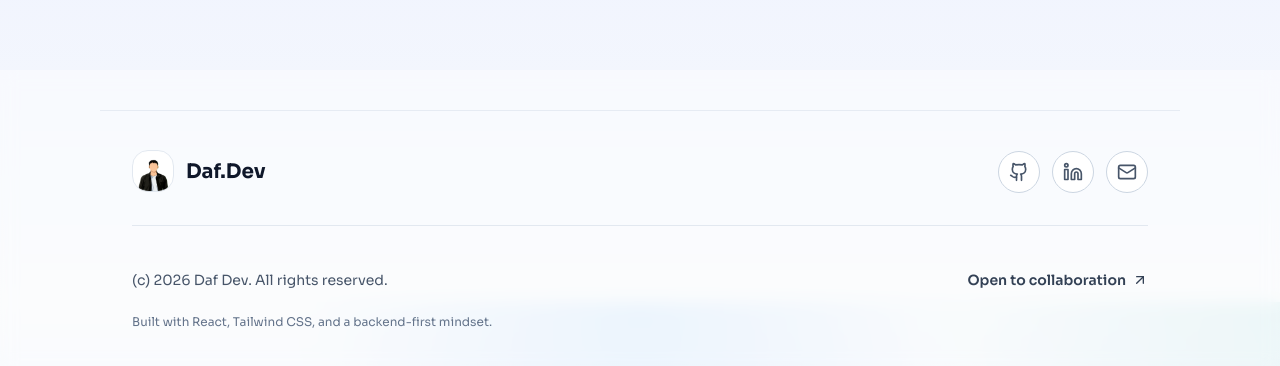
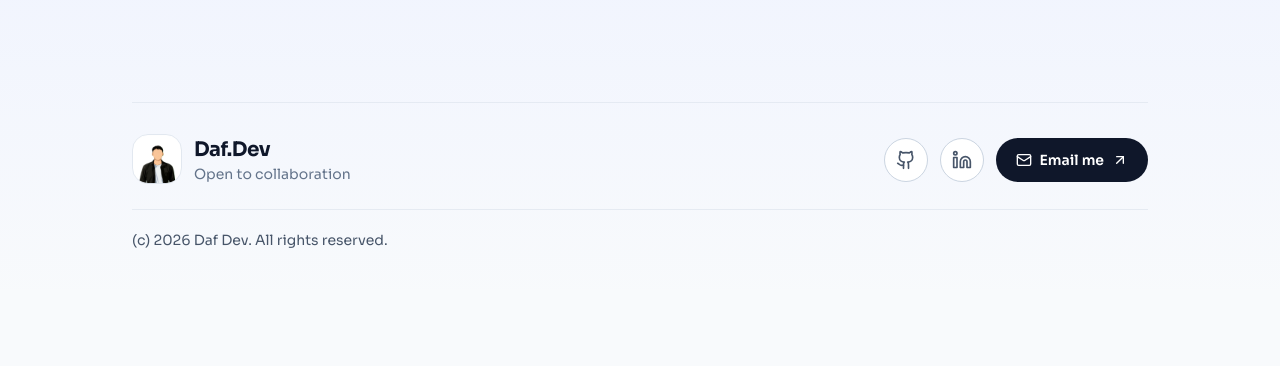
Before and after one commit to daffarmd/dafdev-portofolio, a React (Vite) app: page / in a window 1280 px wide. Shown: the part 1298-1664 px from the top of the page. After the commit the page ends 1588 px from the top, so only its background shows below. Built offline with nearby package versions, Linux system fonts and the light colour scheme.

Commit message:
feat: update footer layout and content for improved accessibility and user engagement

```diff
--- a/src/components/layout/Footer.tsx
+++ b/src/components/layout/Footer.tsx
@@ -14,18 +14,19 @@ const Footer: React.FC<FooterProps> = ({ language }) => {
     ? {
         rights: `(c) ${currentYear} Daf Dev. Seluruh hak cipta dilindungi.`,
         collaboration: 'Terbuka untuk kolaborasi',
-        built: 'Dibangun dengan React, Tailwind CSS, dan mindset backend-first.',
+        emailAction: 'Email saya',
       }
     : {
         rights: `(c) ${currentYear} Daf Dev. All rights reserved.`,
         collaboration: 'Open to collaboration',
-        built: 'Built with React, Tailwind CSS, and a backend-first mindset.',
+        emailAction: 'Email me',
       };
 
   return (
-    <footer className="bg-white/40 py-8 backdrop-blur dark:bg-dark-900/80 sm:py-10">
-      <div className="mx-auto w-full max-w-[1080px] border-t border-slate-200/80 px-4 pt-8 dark:border-slate-700 sm:px-6 sm:pt-10 md:px-8">
-        <div className="flex flex-col items-start justify-between gap-6 md:flex-row md:items-center">
+    <footer className="pb-8 pt-6 sm:pb-10 sm:pt-8">
+      <div className="mx-auto w-full max-w-[1080px] px-4 sm:px-6 md:px-8">
+        <div className="border-t border-slate-200/80 pt-6 dark:border-slate-700 sm:pt-8">
+          <div className="flex flex-col gap-6 sm:flex-row sm:items-center sm:justify-between">
             <div className="flex items-center">
               <motion.div
                 className="overflow-hidden rounded-xl border border-slate-200 bg-white dark:border-slate-700 dark:bg-dark-800 sm:rounded-2xl"
@@ -36,13 +37,14 @@ const Footer: React.FC<FooterProps> = ({ language }) => {
                 <motion.img
                   src={meImage}
                   alt="Daf Dev logo"
-                className="h-10 w-10 object-cover"
+                  className="h-11 w-11 object-cover sm:h-12 sm:w-12"
                   whileHover={{ scale: 1.06 }}
                 />
               </motion.div>
-            <span className="ml-3 text-lg font-bold text-slate-900 sm:text-xl dark:text-white">
-              Daf.Dev
-            </span>
+              <div className="ml-3">
+                <p className="text-xl font-bold tracking-tight text-slate-900 dark:text-white">Daf.Dev</p>
+                <p className="text-sm text-slate-500 dark:text-slate-400">{t.collaboration}</p>
+              </div>
             </div>
 
             <div className="flex flex-wrap items-center gap-3">
@@ -50,7 +52,7 @@ const Footer: React.FC<FooterProps> = ({ language }) => {
                 href="https://github.com/daffarmd"
                 target="_blank"
                 rel="noopener noreferrer"
-              className="rounded-full border border-slate-300 bg-white p-2.5 text-slate-600 transition-colors hover:border-slate-400 hover:text-slate-900 dark:border-slate-600 dark:bg-dark-700 dark:text-slate-300 dark:hover:border-slate-400 dark:hover:text-white"
+                className="inline-flex h-11 w-11 items-center justify-center rounded-full border border-slate-300 bg-white text-slate-600 transition hover:-translate-y-0.5 hover:border-slate-400 hover:text-slate-900 dark:border-slate-600 dark:bg-dark-700 dark:text-slate-300 dark:hover:border-slate-400 dark:hover:text-white"
                 aria-label="GitHub"
               >
                 <Github className="h-5 w-5" />
@@ -59,33 +61,25 @@ const Footer: React.FC<FooterProps> = ({ language }) => {
                 href="https://www.linkedin.com/in/muhammaddaffaramadhan/"
                 target="_blank"
                 rel="noopener noreferrer"
-              className="rounded-full border border-slate-300 bg-white p-2.5 text-slate-600 transition-colors hover:border-slate-400 hover:text-slate-900 dark:border-slate-600 dark:bg-dark-700 dark:text-slate-300 dark:hover:border-slate-400 dark:hover:text-white"
+                className="inline-flex h-11 w-11 items-center justify-center rounded-full border border-slate-300 bg-white text-slate-600 transition hover:-translate-y-0.5 hover:border-slate-400 hover:text-slate-900 dark:border-slate-600 dark:bg-dark-700 dark:text-slate-300 dark:hover:border-slate-400 dark:hover:text-white"
                 aria-label="LinkedIn"
               >
                 <Linkedin className="h-5 w-5" />
               </a>
               <a
                 href="mailto:muhammaddaffarmd@gmail.com"
-              className="rounded-full border border-slate-300 bg-white p-2.5 text-slate-600 transition-colors hover:border-slate-400 hover:text-slate-900 dark:border-slate-600 dark:bg-dark-700 dark:text-slate-300 dark:hover:border-slate-400 dark:hover:text-white"
-              aria-label="Email"
+                className="inline-flex min-h-[44px] items-center rounded-full bg-slate-900 px-5 py-2.5 text-sm font-semibold text-white transition hover:-translate-y-0.5 hover:bg-slate-800 dark:bg-white dark:text-slate-900 dark:hover:bg-slate-100"
               >
-              <Mail className="h-5 w-5" />
+                <Mail className="mr-2 h-4 w-4" />
+                {t.emailAction}
+                <ArrowUpRight className="ml-2 h-4 w-4" />
               </a>
             </div>
           </div>
 
-        <div className="mt-8 border-t border-slate-200 pt-6 dark:border-slate-700 sm:pt-8">
-          <div className="flex flex-col gap-3 md:flex-row md:items-center md:justify-between">
+          <div className="mt-6 border-t border-slate-200/80 pt-5 dark:border-slate-700">
             <p className="text-sm text-slate-600 dark:text-slate-400">{t.rights}</p>
-            <a
-              href="mailto:muhammaddaffarmd@gmail.com"
-              className="inline-flex min-h-[44px] items-center text-sm font-semibold text-slate-700 transition-colors hover:text-slate-900 dark:text-slate-300 dark:hover:text-white"
-            >
-              {t.collaboration}
-              <ArrowUpRight className="ml-1.5 h-4 w-4" />
-            </a>
           </div>
-          <p className="mt-3 text-xs text-slate-500 dark:text-slate-500">{t.built}</p>
         </div>
       </div>
     </footer>
```
Lines whose indentation alone changed are shown as unchanged.
